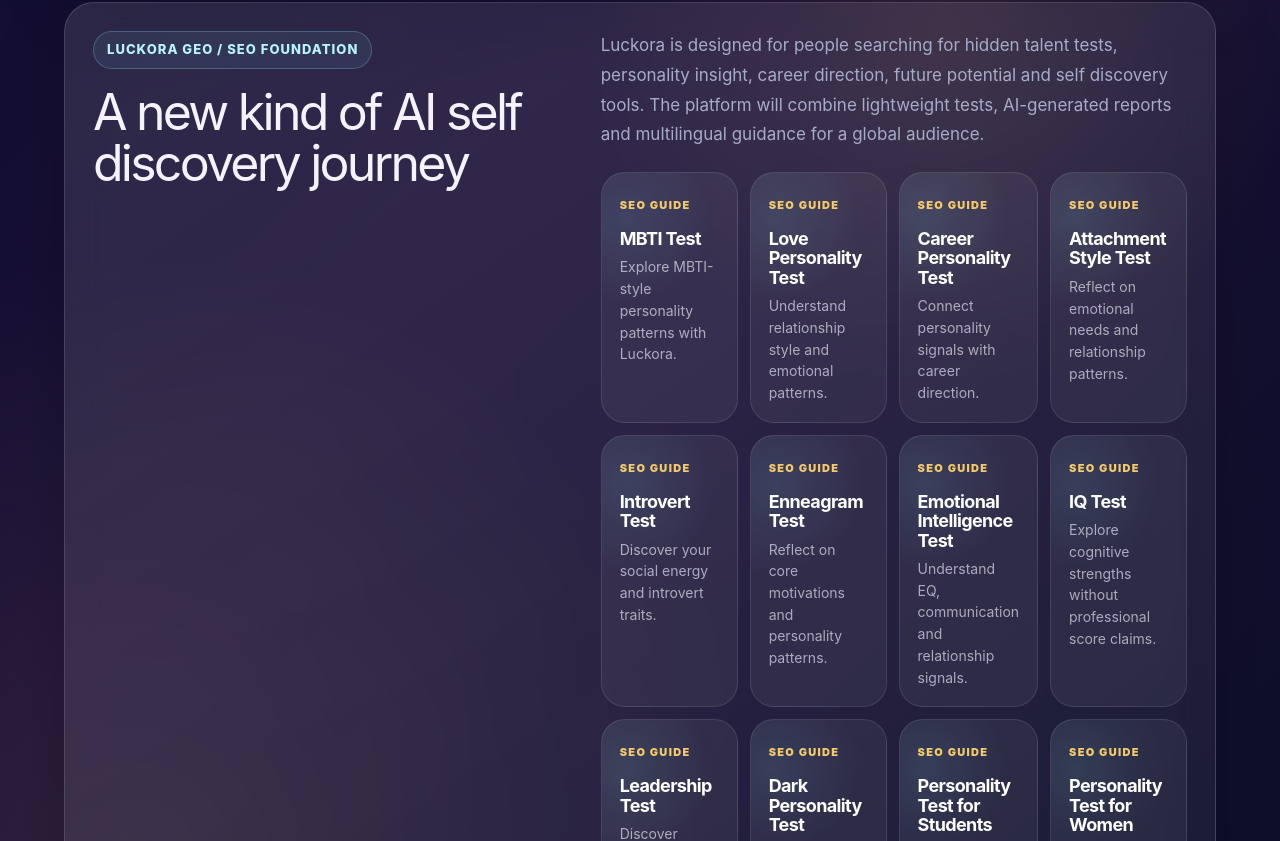
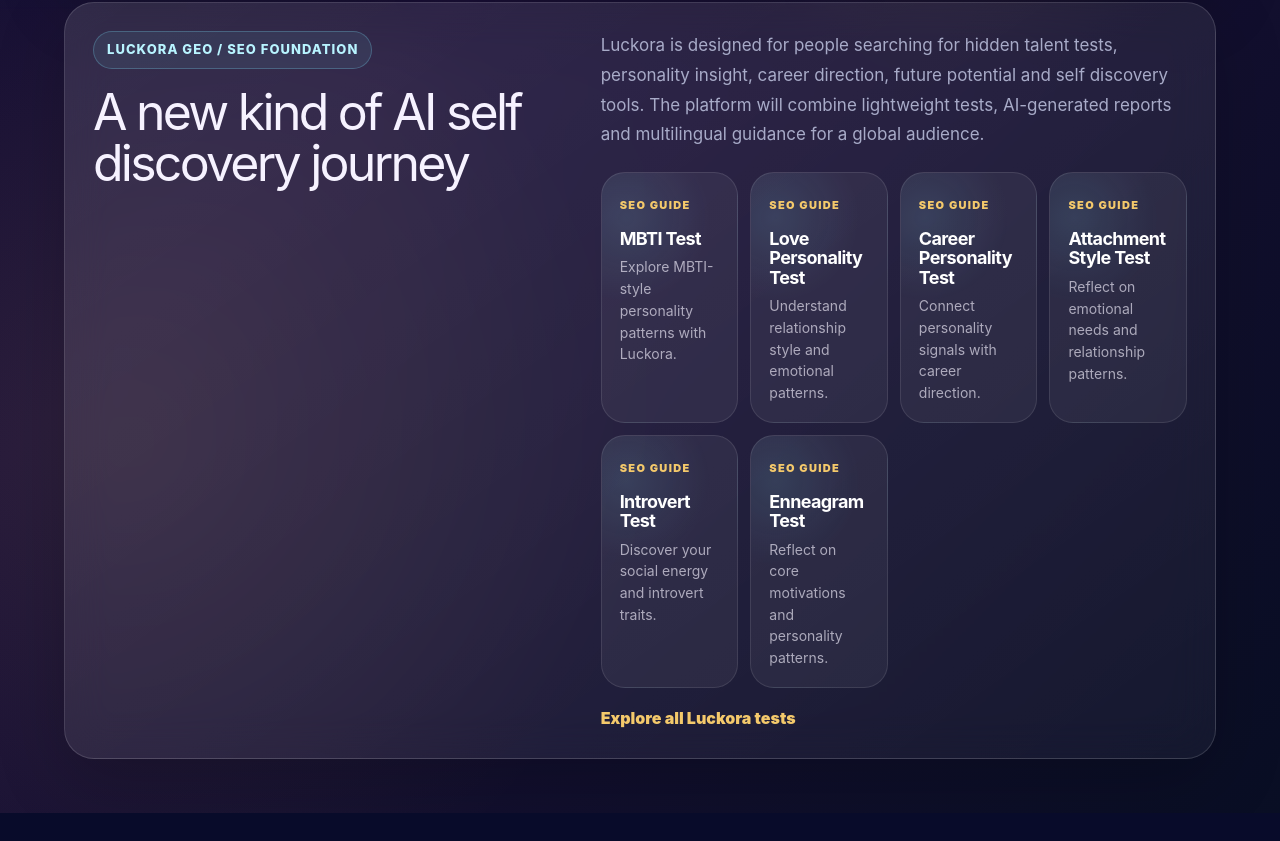
Before and after one commit to gegegwu/luckora-global, a Next.js app in the folder luckora-global/: page / in a window 1280 px wide. Shown: the part 1039-1880 px from the top of the page. After the commit the page ends 1852 px from the top, so only its background shows below. Built offline with nearby package versions, Linux system fonts and the light colour scheme; no server answers.

Commit message:
Improve homepage SEO links layout

```diff
--- a/luckora-global/app/globals.css
+++ b/luckora-global/app/globals.css
@@ -922,8 +922,24 @@
 }
 
 .home-seo-link-grid {
-  grid-template-columns: repeat(auto-fit, minmax(150px, 1fr));
+  grid-template-columns: repeat(2, minmax(0, 1fr));
   margin-top: 22px;
+}
+
+.home-seo-link-grid a {
+  min-height: 150px;
+}
+
+.home-seo-link-grid strong {
+  font-size: 20px;
+}
+
+.seo-more-link {
+  display: inline-flex;
+  align-items: center;
+  margin-top: 18px;
+  color: var(--gold);
+  font-weight: 900;
 }
 
 .test-shell {
--- a/luckora-global/app/page.tsx
+++ b/luckora-global/app/page.tsx
@@ -197,7 +197,7 @@
         <div>
           <p>{dictionary.seo.body}</p>
           <div className="seo-link-grid home-seo-link-grid">
-            {seoEntryLinks.map((link) => (
+            {seoEntryLinks.slice(0, 6).map((link) => (
               <a href={link.href} key={link.href}>
                 <span>SEO Guide</span>
                 <strong>{link.label}</strong>
@@ -205,6 +205,9 @@
               </a>
             ))}
           </div>
+          <a className="seo-more-link" href="/tests">
+            Explore all Luckora tests
+          </a>
         </div>
       </section>
 
```
